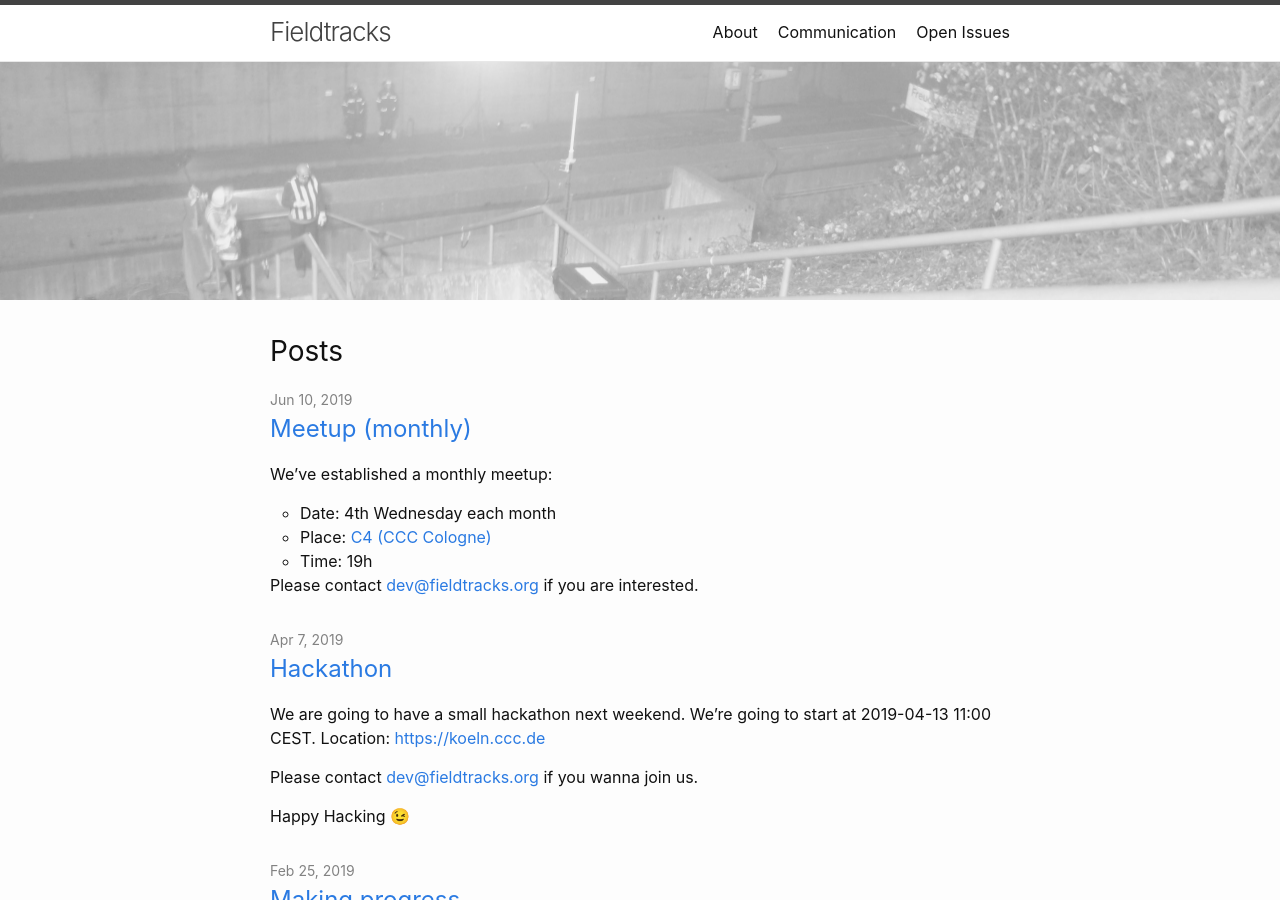
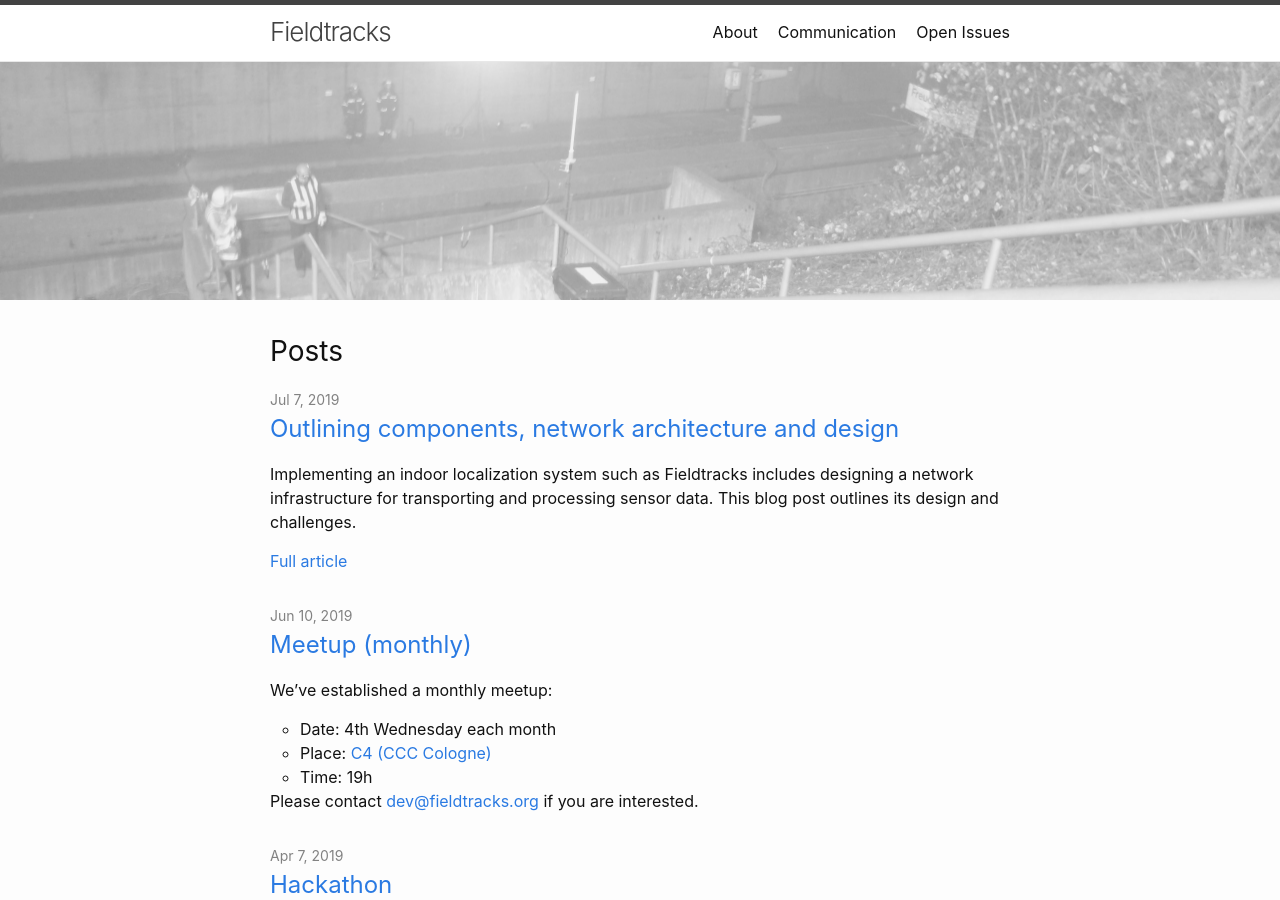
Before and after one commit to FieldTracks/website, a Jekyll site: the page built from index.md, in a window 1280 px wide and 900 px high. Built offline with Jekyll 4.4.1, drawn with Linux system fonts in a browser that asks for light colours; part of the change alters nothing that is shown.

Commit message:
Network design

```diff
--- a/_layouts/home.html
+++ b/_layouts/home.html
@@ -24,7 +24,12 @@ layout: default
         {%- if site.show_excerpts -%}
           {{ post.excerpt }}
         {%- endif -%}
-      {{ post.content }}
+      {{ post.content | split:'<!--break-->' | first }}
+      {{% }}
+      {% if post.content contains '<!--break-->' %}
+        <a href="{{ post.url | relative_url }}">Full article</a>
+      {% endif %}
+
       </li>
       {%- endfor -%}
     </ul>
--- /dev/null
+++ b/_posts/2019-07-07-network.md
@@ -0,0 +1,97 @@
+---
+layout: post
+title:  "Outlining components, network architecture and design"
+date:   2019-07-07 19:47:18 +0200
+categories: technical
+---
+Implementing an indoor localization system such as Fieldtracks includes designing a network
+infrastructure for transporting and processing sensor data. This blog post outlines its design and challenges.
+
+<!--break-->
+
+
+### Components
+From a bird's-eye view, the Fieldtracks system consists of several components,
+illustrated in figure 1:
+
+<figure>
+   <a href="/assets/birds_eye.svg">
+   <img src="/assets/birds_eye.svg"
+      alt="Components in Fieldtracks"/>
+   </a>
+   <figcaption>Fig. 1: Components in Fieldtracks</figcaption>
+</figure>
+
+Typically, users access the system using smartphones and laptop computers:
+* When using a smartphone, users broadcast their position using Bluetooth Low Energy (BLE) beacons. up by the scanning.
+* The graphical user interface (Fieldmon) is accessible using https. Optionally, Fieldmon
+can be installed as a Progressive Web Application (PWA).
+
+BLE scanning and additional beaconing is implemented by JellingStone using ESP32 µControllers.
+
+Message Queuing Telemetry Transport (MQTT) is used as a distributed middleware system. It provides
+publish and subscribe interfaces to JellingStone and Fieldmon and takes care of data propagation
+and retaining scanning results.
+
+Besides MQTT, a nginx service is used to provide basic storage functionality. This includes
+serving Fieldmon's artifacts and assets. It is not used for scanning data or results.
+
+Flashtool and StoneAggregator are the two backend processes used in Fieldtracks.
+* The Flashtool is installed on portable computers (e.g. Raspberry Pi) to provision
+ESP32 devices plugged in using USB. It is controlled using Fieldmon.
+* The StoneAggregator provides data transformation. Data received from MQTT
+is aggregated and distributed using retained messages.
+
+### Network architecture
+
+In essence, the network has to be designed to provide MQTT-connectivity in a robust and scaleable manner.  A few requirements exist for the network, that have to be reflected in its architecture:
+
+1. The network must provide IP-connectivity for ESP32 devices using wireless lan (IEEE 802.11). Focusing on indoor deployments. The network is also utilized by users for accessing Fieldmon.
+2. The network have to scale according to the people taking part in a field exercise.
+It has to handle up to ~1000 devices.
+3. Smartphone users roam between regions with and without cellular connectivity (3G / 4G / 5G).
+Fieldmon and MQTT have to be accessible using the public internet as well as a local on-site network.
+4. Labyrinthine environments (e.g. old mines) are rather unfriendly radio environments, shadowing
+stations. The network has to deal with potentially large layer-2 segments and highly unstructured mesh connections.
+
+Figure 2 illustrates the networking architecture. It contains cloud- and on-site services, an on-site network and a vpn.
+
+<figure>
+   <a href="/assets/img1.svg">
+   <img src="/assets/img1.svg"
+      alt="Networking architecture"/>
+   </a>
+   <figcaption>Fig. 2: Networking Architecture</figcaption>
+</figure>
+
+The *on-site network* is a heterogeneous mesh network. It connects mobile terminals (e.g. smartphones)
+and JellingStone sensors (not shown). Different technologies can be used for implementing the on-site networks. Due to providing IP-connectivity, it can be built using ethernet cabling (e.g. Cat5) and more eccentric technologies such as 802.11s, vlans, MPLS or DSL.
+IPv4, DHCP and NTP services are provided within the network.
+
+If a site has internet connectivity (e.g. LTE / DSL), an *on-site vpn uplink* a vpn is
+used, to connect the on-site network to additional servers in the cloud. If multiple, distinct uplinks are available, the vpn is used to implement roaming
+within the on-site network.
+
+MQTT and WebDAV can be hosted on site (*on-site-services* - e.g. using a raspberry by) or cloud-based
+(*cloud services*) using virtual machines or both in parallel. This creates an unified,
+omni-channel view. *Mobile Terminals* can seamlessly access Fieldmon using any network.
+
+### Network design and implementation
+
+Implementing the actual network has both simple and challenging tasks.
+On the one hand, using just MQTT and WebDAV, there is no need for a sophisticated middleware
+including many services. On the other hand, integrating cloud- and on-site services while
+providing a consistent and unified view is challenging.
+
+In its simplest form, a Fieldtracks network consist of a commercial, of-the-shelf LTE hotspot connecting a dozen of ESP32 devices to a MQTT-Broker running on a cloud based virtual machine.
+
+[Gluon](https://github.com/freifunk-gluon) appears to be a promising framework for implementing the on-site network. Using batman-adv, 802.11s and VPN-services Fieldtrack's requirements are
+reflected in many Freifunk networks. It also focus on non-expert users. However, its single channel mesh approach introduces limits on client density.
+
+
+### Summary
+
+Using just MQTT and WebDAV, Fieldtracks poses rather simple requirements
+to the network infrastructure. Deploying a scalable network for a field exercise is a
+challenging task, still. MQTT's distributed capabilities make it interesting for hybrid cloud- and
+on-site deployments.
```
Also changed, not shown: assets/birds_eye.svg (added), assets/img1.svg (added).
